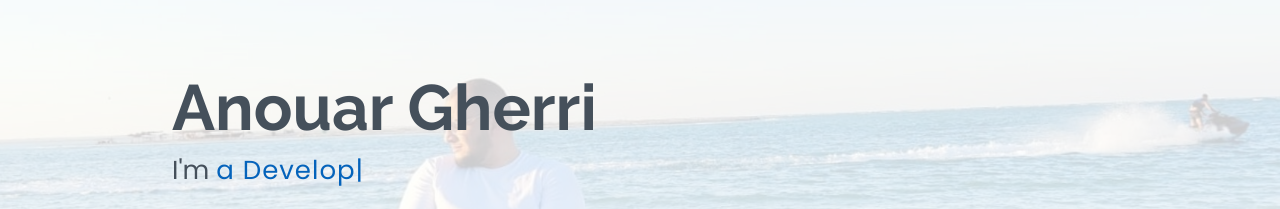
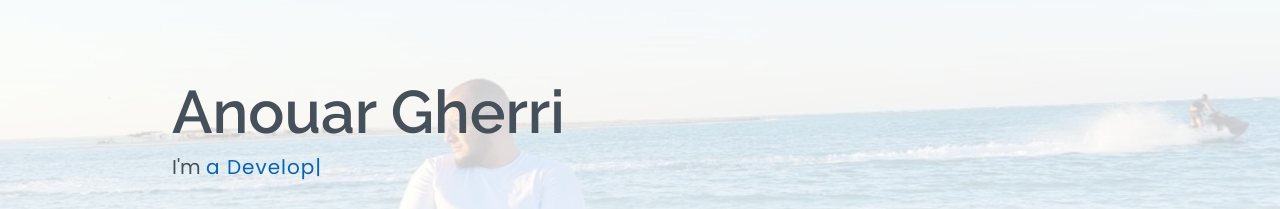
Before and after one commit to Anouar-Gherri/MyResume, a plain HTML site: page index.html in a window 1280 px wide. Shown: the part 225-434 px from the top of the page. Drawn offline with nearby package versions, Linux system fonts and the light colour scheme.

Commit message:
Update style.css

```diff
--- a/assets/css/style.css
+++ b/assets/css/style.css
@@ -307,16 +307,16 @@ h6 {
 
 #hero h1 {
   margin: 0;
-  font-size: 64px;
-  font-weight: 700;
-  line-height: 56px;
+  font-size: 60px;
+  font-weight: 600;
+  line-height: 50px;
   color: #45505b;
 }
 
 #hero p {
   color: #45505b;
   margin: 15px 0 0 0;
-  font-size: 26px;
+  font-size: 20px;
   font-family: "Poppins", sans-serif;
 }
 
```
